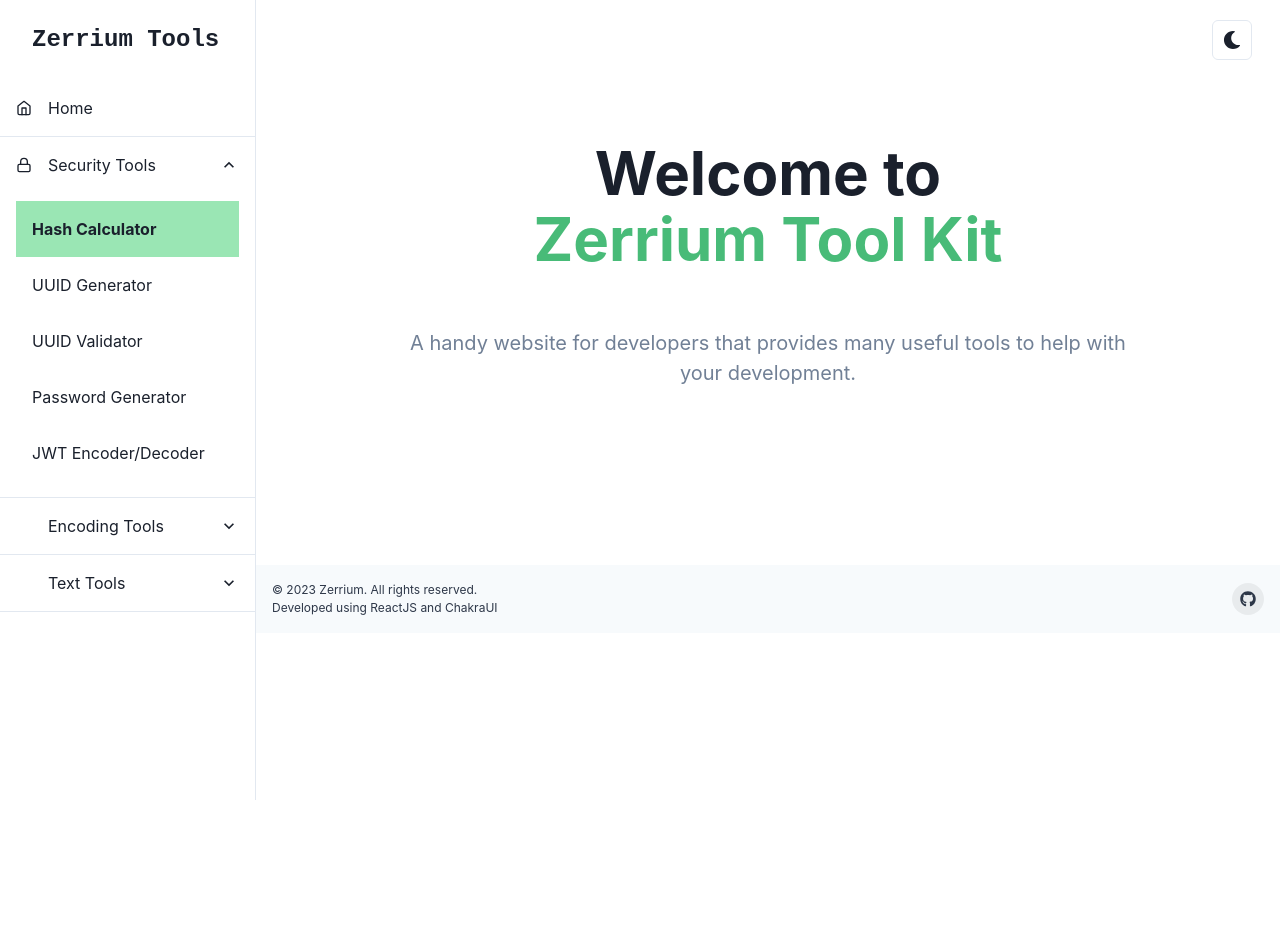
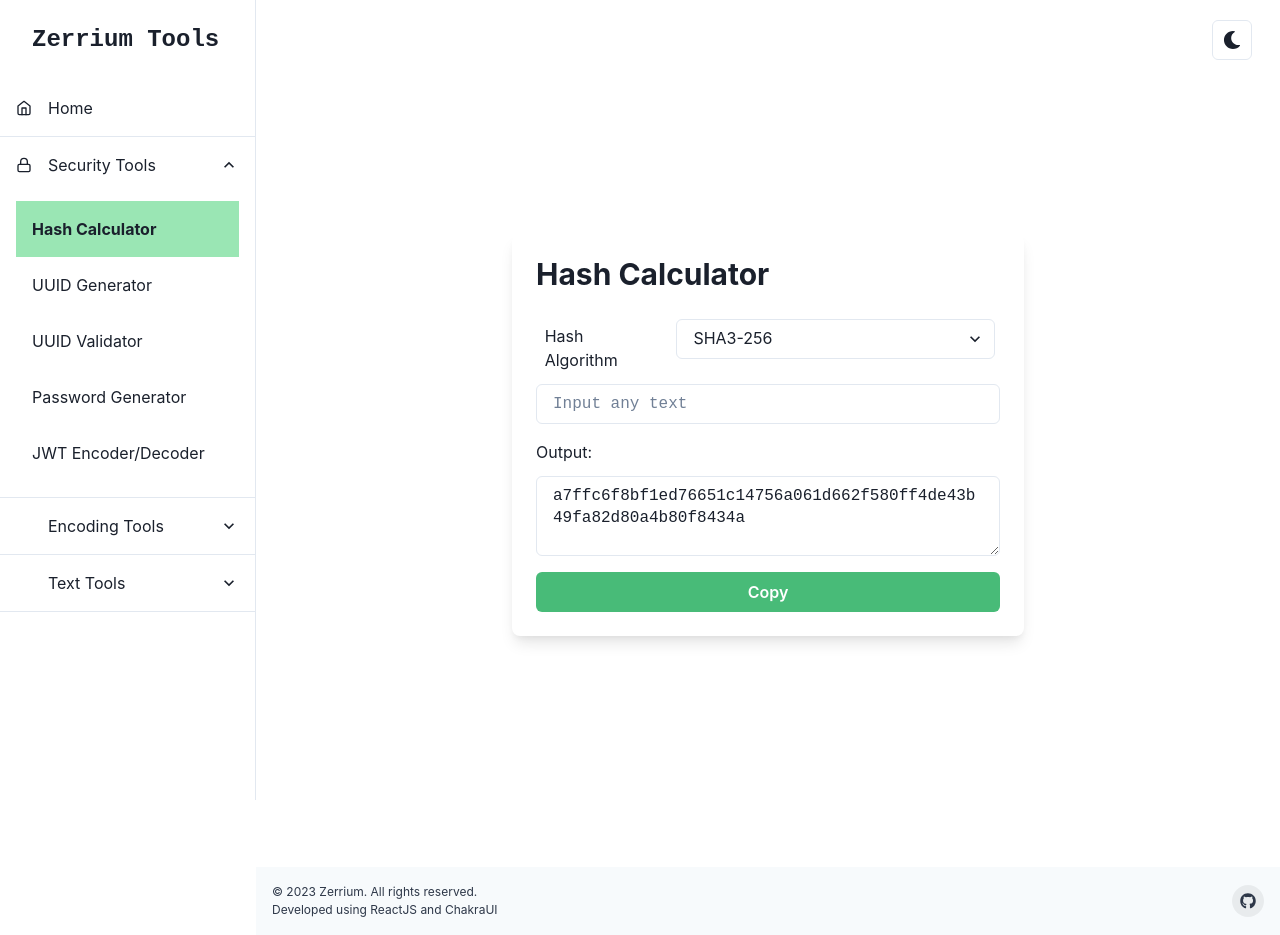
Before and after one commit to zerrium/zerrium-tools, a React (Create React App) app: page /hash-calculator in a window 1280 px wide. Before the commit the page ends 800 px from the top, so only its background shows below. Built offline with nearby package versions, Linux system fonts and the light colour scheme.

Commit message:
Added Hash Calculator

```diff
--- a/package.json
+++ b/package.json
@@ -16,6 +16,7 @@
     "buffer": "^6.0.3",
     "crypto-browserify": "^3.12.0",
     "framer-motion": "^6.5.1",
+    "js-sha3": "^0.9.2",
     "react": "^18.2.0",
     "react-dom": "^18.2.0",
     "react-icons": "^3.11.0",
--- /dev/null
+++ b/src/pages/Security Tools/HashCalculator.tsx
@@ -0,0 +1,145 @@
+import Page from "../../components/Page";
+// @ts-ignore
+import crypto, { createHash } from "crypto";
+import React, { ChangeEvent, useEffect, useState } from "react";
+import {
+  Button,
+  Flex,
+  FormControl,
+  Heading,
+  Input,
+  Select,
+  Stack,
+  Text,
+  Textarea,
+  useColorModeValue,
+  useToast
+} from "@chakra-ui/react";
+import { Hash, keccak224, keccak256, keccak384, keccak512, sha3_224, sha3_256, sha3_384, sha3_512 } from 'js-sha3';
+
+const hashAlgorithm: { label: string, key: string, lib?: string, function?:Hash | void }[] = [
+  { label: "SHA3-256", key: "sha3_256", lib: "js-sha3", function: sha3_256 },
+  { label: "SHA3-384", key: "sha3_384", lib: "js-sha3", function: sha3_384 },
+  { label: "SHA3-512", key: "sha3_512", lib: "js-sha3", function: sha3_512 },
+  { label: "SHA3-224", key: "sha3_224", lib: "js-sha3", function: sha3_224 },
+
+  { label: "SHA256", key: "sha256", lib: "crypto-hash" },
+  { label: "SHA384", key: "sha384", lib: "crypto-hash" },
+  { label: "SHA512", key: "sha512", lib: "crypto-hash" },
+  { label: "SHA224", key: "sha224", lib: "crypto-hash" },
+  { label: "SHA1", key: "sha1", lib: "crypto-hash" },
+
+  { label: "Keccak-256", key: "keccak256", lib: "js-sha3", function: keccak256 },
+  { label: "Keccak-384", key: "keccak384", lib: "js-sha3", function: keccak384 },
+  { label: "Keccak-512", key: "keccak512", lib: "js-sha3", function: keccak512 },
+  { label: "Keccak-224", key: "keccak224", lib: "js-sha3", function: keccak224 },
+
+  { label: "RIPEMD-160", key: "rmd160", lib: "crypto-hash" },
+  { label: "MD5", key: "md5", lib: "crypto-hash" }
+]
+
+export function HashCalculator() {
+  const [textBoxInput, setTextBoxInput] = useState<string>("")
+  const [textBoxOutput, setTextBoxOutput] = useState<string>("")
+  const [hashAlgo, setHashAlgo] = useState<string>(hashAlgorithm[0].key)
+
+  const toast = useToast({
+    position: "top",
+    duration: 2000,
+    status: "success"
+  })
+
+  const onChangeInput = (e: ChangeEvent<HTMLInputElement>) => {
+    setTextBoxInput(e.target.value)
+  }
+
+  const onChangeSelect = (e: ChangeEvent<HTMLSelectElement>) => {
+    setHashAlgo(e.target.value)
+  }
+
+  const onClickCopy = () => {
+    navigator.clipboard.writeText(textBoxOutput)
+    toast({ description: 'Copied!' })
+  }
+
+  useEffect(() => {
+    const index = hashAlgorithm.map((i) => i.key).indexOf(hashAlgo)
+    if(index !== -1) {
+      if (hashAlgorithm[index].lib === "crypto-hash") {
+        const hash = createHash(hashAlgo)
+        hash.update(textBoxInput)
+        setTextBoxOutput(hash.digest("hex"))
+      } else if (hashAlgorithm[index].lib === "js-sha3" && hashAlgorithm[index].function) {
+        // @ts-ignore
+        const hash = hashAlgorithm[index].function(textBoxInput)
+        setTextBoxOutput(hash)
+      }
+    }
+  }, [textBoxInput, hashAlgo])
+
+  return (
+    <Page>
+      <Flex
+        minH={'100vh'}
+        align={'center'}
+        justify={'center'}>
+        <Stack
+          spacing={4}
+          w={'full'}
+          maxW={'lg'}
+          bg={useColorModeValue('white', 'gray.700')}
+          rounded={'lg'}
+          boxShadow={'lg'}
+          p={6}
+          mt={12}
+          mb={2}>
+          <Heading lineHeight={1.1} fontSize={{ base: '2xl', md: '3xl' }}>
+            Hash Calculator
+          </Heading>
+          <FormControl id="hash">
+            <Stack direction="row" w="100%" my={3}>
+              <Stack direction="row" w="28%" px={"1%"}>
+                <Text mx={1} mt="5%">Hash Algorithm</Text>
+              </Stack>
+              <Stack direction="row" w="72%" px={"1%"}>
+                <Select placeholder="Select Hash Algorithm..." value={hashAlgo} onChange={onChangeSelect}>
+                  {hashAlgorithm.map((ha) => (
+                    <option value={ha.key} key={ha.key}>{ha.label}</option>
+                  ))}
+                </Select>
+              </Stack>
+            </Stack>
+
+            <Input
+              placeholder="Input any text"
+              _placeholder={{ color: 'gray.500' }}
+              value={textBoxInput}
+              onChange={onChangeInput}
+              fontFamily="monospace"
+              mb={4}
+            />
+            <Text mb={3}>Output:</Text>
+            <Textarea
+              readOnly={true}
+              placeholder="Output"
+              _placeholder={{ color: 'gray.500' }}
+              value={textBoxOutput}
+              fontFamily="monospace"
+            />
+          </FormControl>
+          <Button
+            bg={useColorModeValue("green.400", "green.600")}
+            color={'white'}
+            _hover={{
+              bg: useColorModeValue("green.600", "green.400"),
+            }}
+            onClick={onClickCopy}
+            isDisabled={ textBoxOutput.length === 0 }
+          >
+            Copy
+          </Button>
+        </Stack>
+      </Flex>
+    </Page>
+  )
+}
--- a/src/routes.tsx
+++ b/src/routes.tsx
@@ -5,6 +5,7 @@
 import { UuidGenerator } from "./pages/Security Tools/UuidGenerator";
 import { UuidValidator } from "./pages/Security Tools/UuidValidator";
 import { PasswordGenerator } from "./pages/Security Tools/PasswordGenerator";
+import { HashCalculator } from "./pages/Security Tools/HashCalculator";
 
 interface LinkItemProps {
   name: string
@@ -19,7 +20,7 @@
   {
     name: 'Security Tools', icon: FiLock,
     child: [
-      { name: "Hash Calculator", link: "hash-calculator", element: <Home/> },
+      { name: "Hash Calculator", link: "hash-calculator", element: <HashCalculator/> },
       { name: "UUID Generator", link: "uuid-generator", element: <UuidGenerator/> },
       { name: "UUID Validator", link: "uuid-validator", element: <UuidValidator/> },
       { name: "Password Generator", link: "password-generator", element: <PasswordGenerator/> },
```
